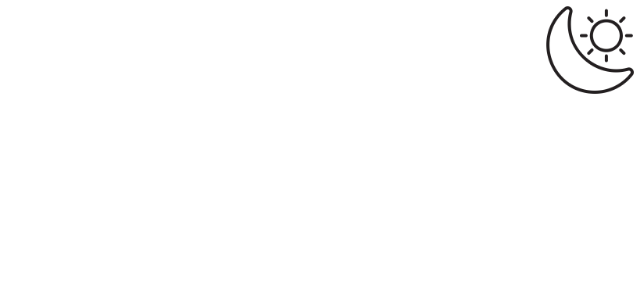
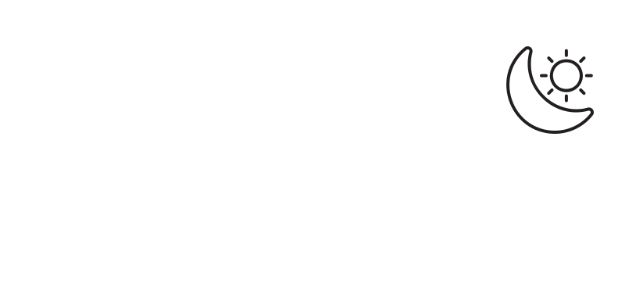
Before and after one commit to forhn37/WebTimerforLearning, a Next.js app in the folder stopwatchnext/: page /stopwatch in a window 1280 px wide. Shown: the top 300 px of the page, without its empty margins (640-1280 px from the left). Built offline with nearby package versions, Linux system fonts and the light colour scheme.

Commit message:
feat : rootpage 구조파악

```diff
--- a/stopwatchnext/app/globals.css
+++ b/stopwatchnext/app/globals.css
@@ -1,3 +1,10 @@
 @tailwind base;
 @tailwind components;
 @tailwind utilities;
+
+* {
+  margin: 0;
+  padding: 0;
+  box-sizing: border-box;
+  overflow: hidden;
+}
--- a/stopwatchnext/app/stopwatch/layout.tsx
+++ b/stopwatchnext/app/stopwatch/layout.tsx
@@ -6,12 +6,12 @@ export default function Home({
   children: React.ReactNode
 }) {
   return (
-    <div className="w-screen h-screen">
+    <div className="w-screen h-screen ">
       <Image
         src="/daynight.png"
         width={100}
         height={100}
-        alt="Picture of the author" className="ml-auto"
+        alt="Picture of the author" className="ml-auto mr-10 mt-10"
       />
       {children}
     </div>
--- a/stopwatchnext/app/stopwatch/page.tsx
+++ b/stopwatchnext/app/stopwatch/page.tsx
@@ -1,6 +1,9 @@
 export default function StopWatchHome() {
   return (
     <div className="w-full h-full">
+      <div></div>
+      <div></div>
+      <div></div>
     </div>
   )
 }
```
